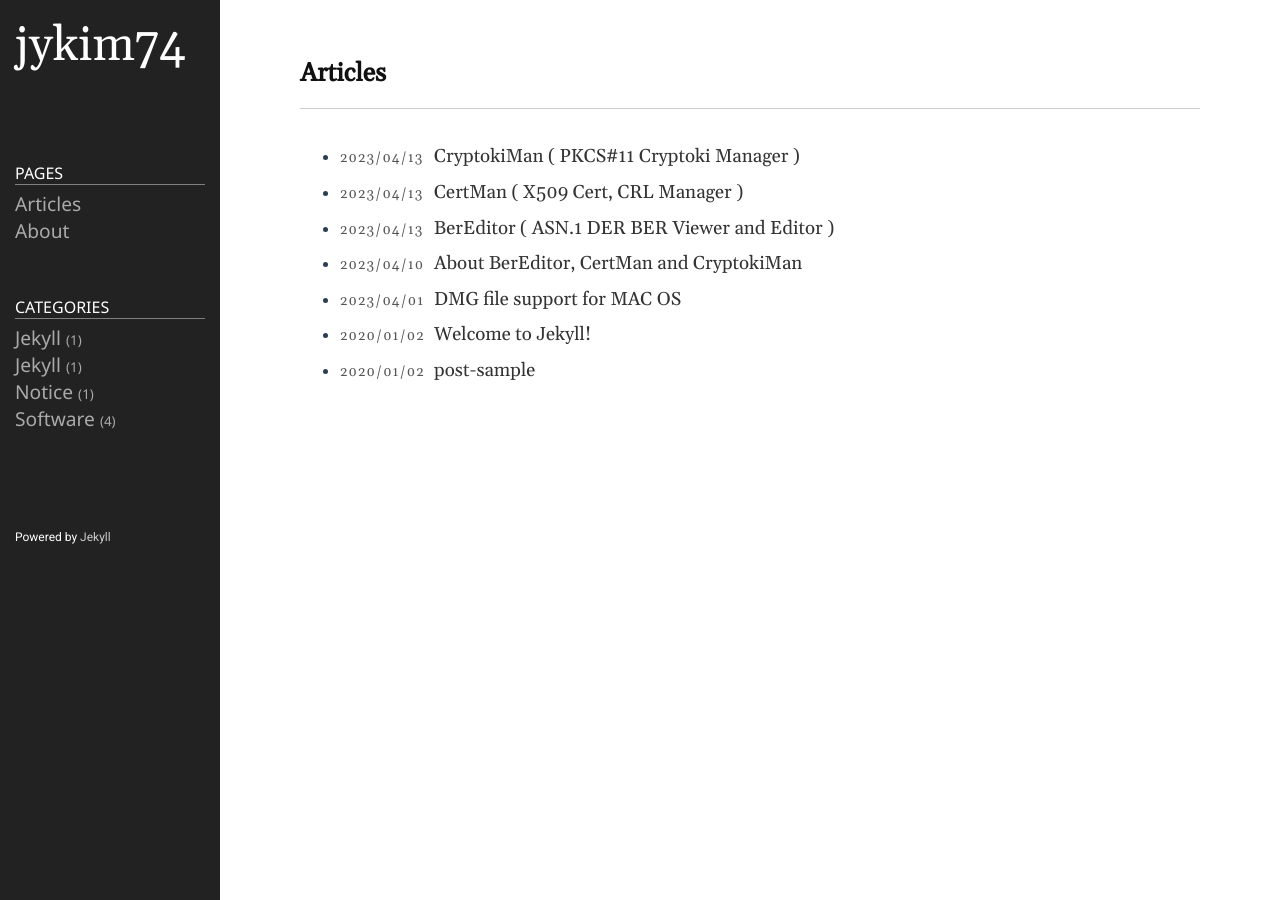
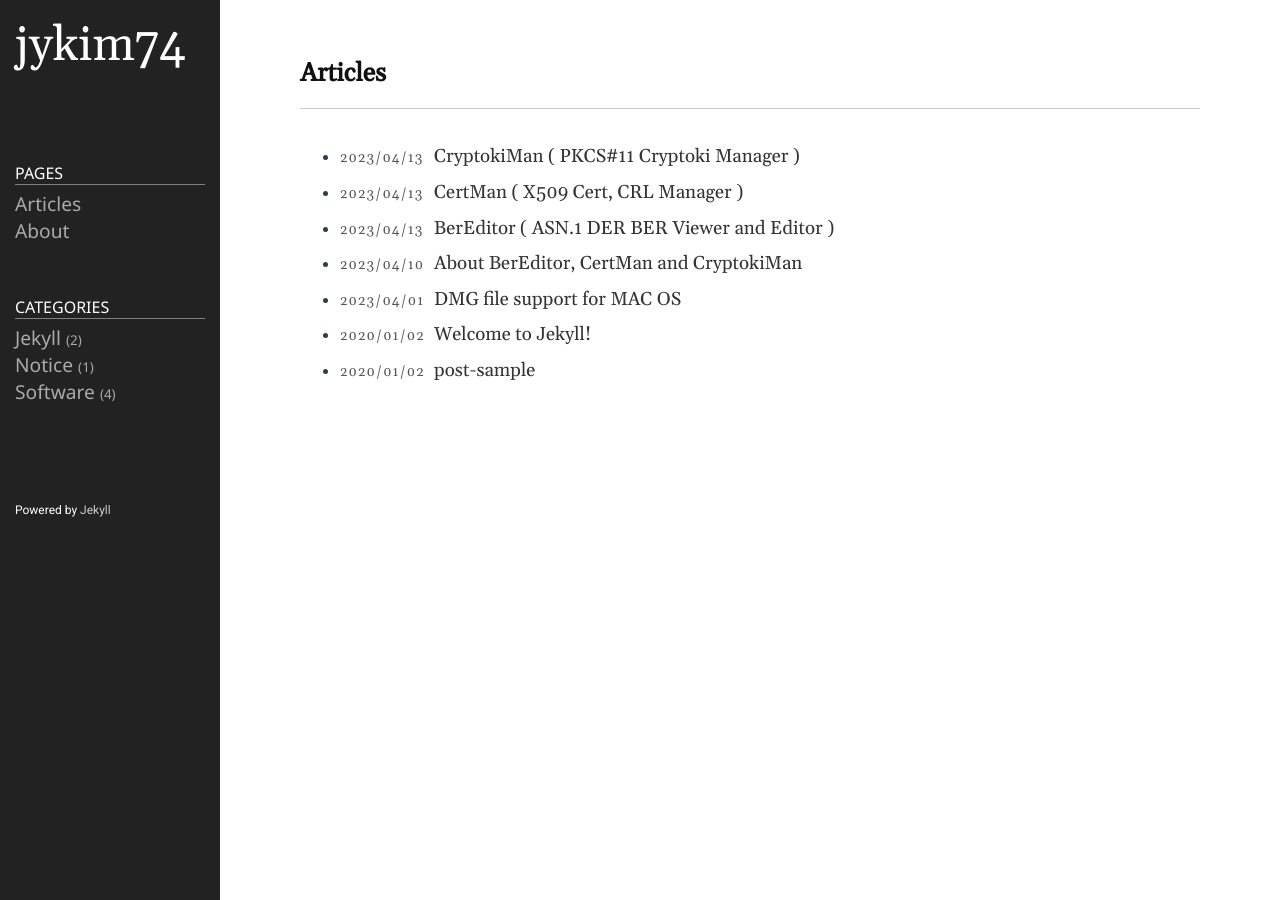
Before and after one commit to jykim74/jykim74.github.io, a Jekyll site: the page built from index.md, in a window 1280 px wide. Built offline with Jekyll 4.4.1, drawn with Linux system fonts in a browser that asks for light colours.

Commit message:
Base work

```diff
--- a/_posts/2020-01-02-post1.markdown
+++ b/_posts/2020-01-02-post1.markdown
@@ -2,7 +2,7 @@
 layout: post
 title: post-sample
 date: 2020-01-02 19:20:23 +0900
-category: Jekyll
+category: jekyll
 ---
 # post-sample
 > Hello!
```
